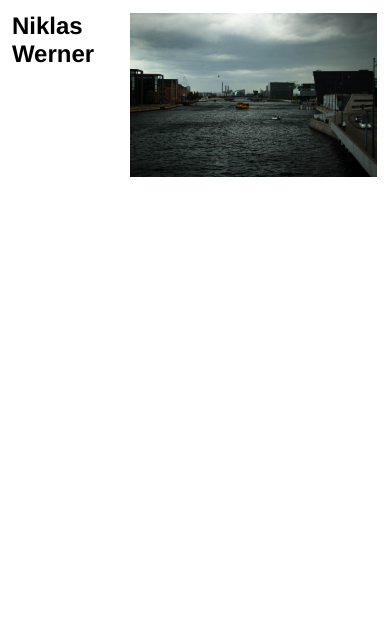
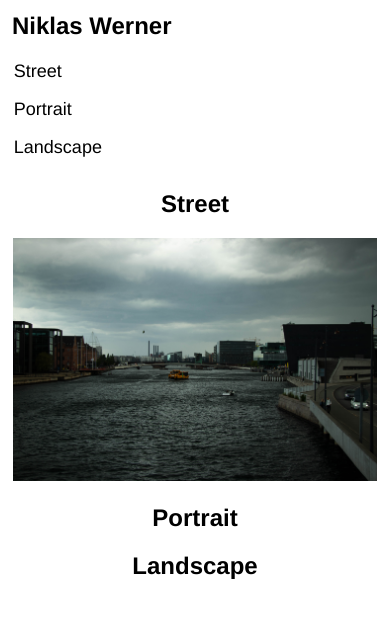
Before and after one commit to vveil/portfolio, a plain HTML site: page index.html in a window 390 px wide. Drawn offline with Linux system fonts and the light colour scheme.

Commit message:
* Reimplemented nav-elements * html to scroll to diffenrent parts of the page * added more pics * updated css for mobile screens

```diff
--- a/index.html
+++ b/index.html
@@ -16,21 +16,22 @@
     <div class="wrapper">
       <div class="nav">
         <div id="heading"><strong>Niklas Werner</strong></div>
-        <!-- <div class="nav_element">
-          <a>Landscape</a>
+        <div class="nav_element" onclick="window.location='#street';">
+          Street
         </div>
-        <div class="nav_element">
-          <a>Street</a>
+        <div class="nav_element" onclick="window.location='#portrait';">
+          Portrait
         </div>
-        <div class="nav_element">
-          <a>Persons</a>
+        <div class="nav_element" onclick="window.location='#landscape';">
+          Landscape
         </div>
-        <div class="nav_element">
-          <a>Contact Me</a>
+        <!-- <div class="nav_element" onclick="window.location='#contact';">
+          Contact Me
         </div> -->
       </div>
 
       <div class="content">
+        <h2 id="street">Street</h2>
         <div class="image">
           <img
             id="kh_faehre"
@@ -38,6 +39,9 @@
             alt="Rather dark picture, displaying a yellow ferry in the middle of a river in Kopenhagen, Denmark."
           />
         </div>
+        <h2 id="portrait">Portrait</h2>
+        <h2 id="landscape">Landscape</h2>
+        <!-- <h2 id="contact">Contact Me</h2> -->
       </div>
     </div>
   </body>
--- a/styles/styles.css
+++ b/styles/styles.css
@@ -1,10 +1,17 @@
+:root {
+  --main-text-color: black;
+  --main-text-color-hover: white;
+}
+
 html {
   font-family: Helvetica;
+  scroll-behavior: smooth;
 }
 
 .wrapper {
   display: flex;
   flex-direction: row;
+  color: var(--main-text-color);
 }
 
 .nav {
@@ -21,6 +28,11 @@ html {
   height: 100vh;
 }
 
+h2 {
+    width: 100%;
+    text-align: center;
+}
+
 .image {
   margin: 5px;
 }
@@ -35,10 +47,38 @@ html {
 }
 
 .nav_element:hover {
-  color: white;
+  color: var(--main-text-color-hover);
   background: black;
 }
 
 #kh_faehre {
-    width: 100%;
+  width: 100%;
 }
+
+.bigdiv {
+  height: 1000px;
+}
+
+@media only screen and (max-width: 600px) {
+  .wrapper {
+    display: flex;
+    flex-direction: column;
+  }
+
+  #heading {
+    font-size: x-large;
+    margin-bottom: 1.5vh;
+  }
+}
+
+a:link,
+a:active,
+a:visited {
+  text-decoration: none;
+  color: var(--main-text-color);
+}
+
+a:hover {
+  text-decoration: none;
+  color: var(--main-text-color-hover);
+}
```
Also changed, not shown: res/street/kh_prada.jpg (added), res/street/kh_rotes_auto.jpg (added), res/street/kh_stuehle.jpg (added), res/street/kh_treppe.jpg (added), 3 other files.
